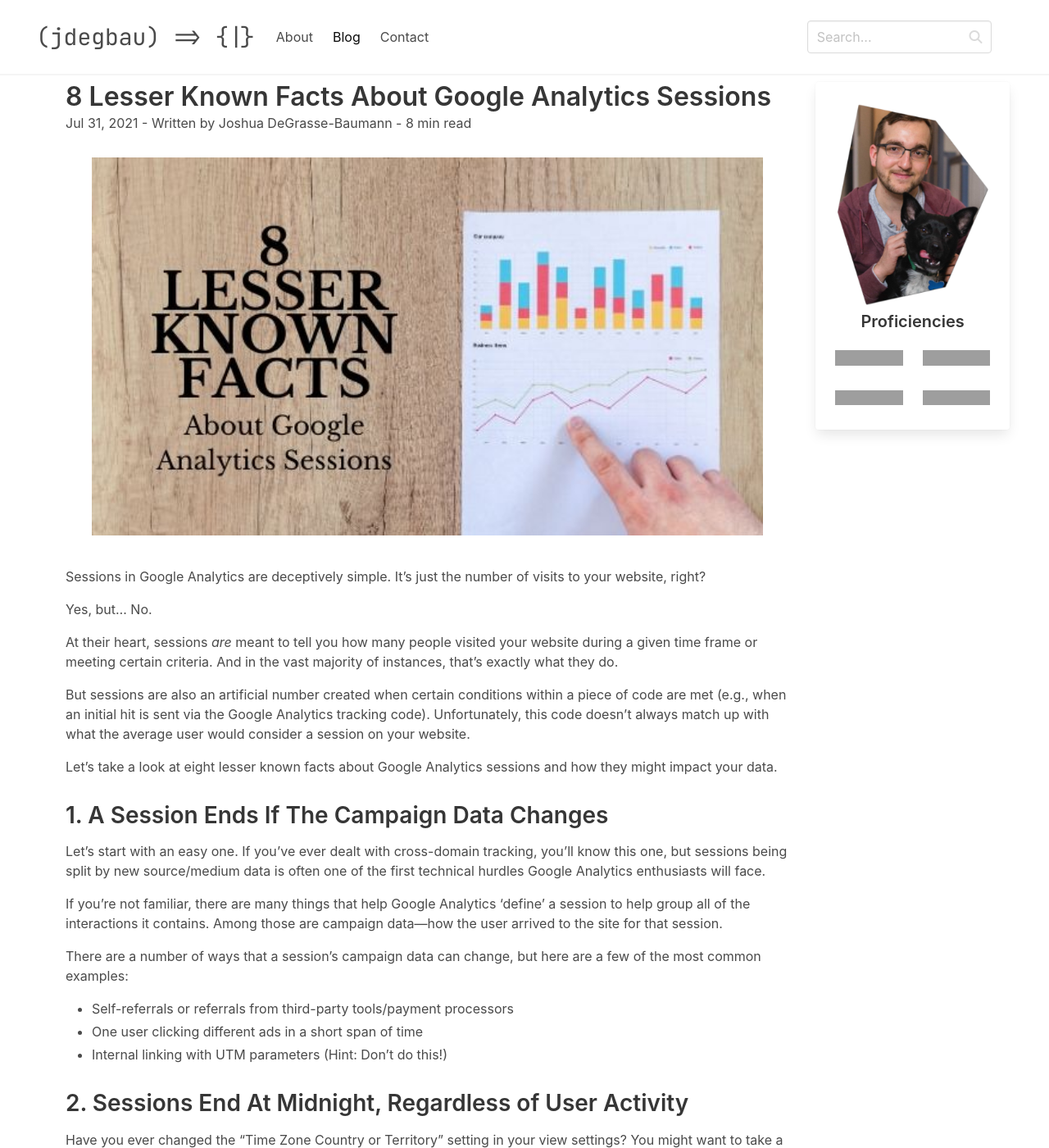
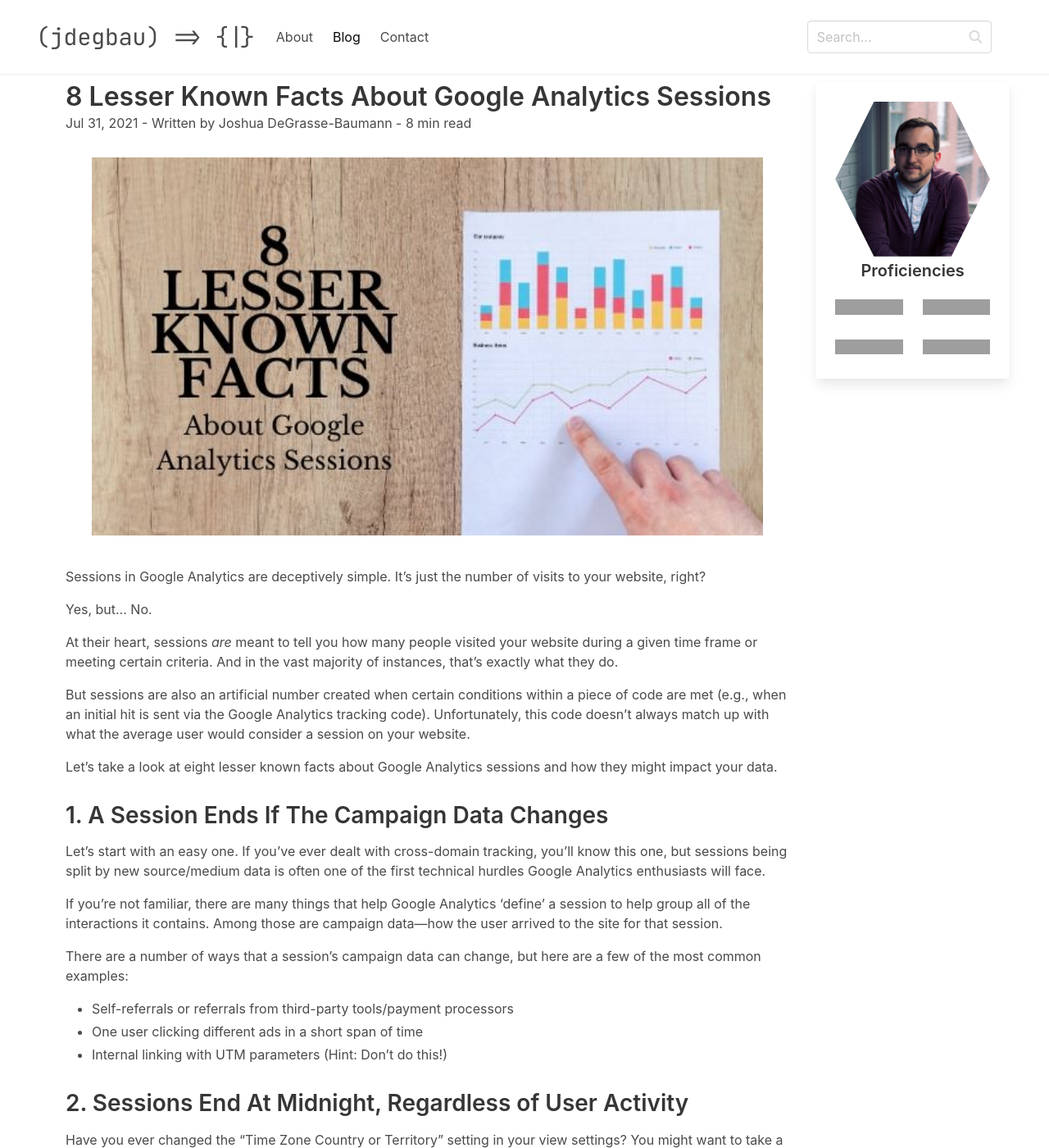
Before and after one commit to jdegbau/jdegbau.github.io, a Jekyll site: the page built from _posts/2021-07-31-lesser-known-ga-facts.md, in a window 1280 px wide and 1400 px high. Shown: the whole window at 82% size. Built offline with Jekyll 4.4.1, drawn with Linux system fonts in a browser that asks for light colours; nearby versions of some CDN libraries; comment, search, counter and statistics services are not loaded; grey boxes are pictures that could not be loaded.

Commit message:
Add CSS for profile photo hexagon

```diff
--- a/_includes/sidebar.html
+++ b/_includes/sidebar.html
@@ -1,6 +1,6 @@
 <div id="sidebar-content" class="card">
     <div class="card-content">
-    <img src="/assets/img/josh-and-bailey-min.png" alt="Josh and Bailey" />
+    <img id="profile-photo" src="/assets/img/joshua-degrasse-baumann.JPG" alt="Josh and Bailey" />
     <p class="title is-5">Proficiencies</p>
     <div class="row columns is-multiline is-vcentered is-mobile">
         <div class="column is-half">
--- a/_sass/main.scss
+++ b/_sass/main.scss
@@ -6,6 +6,10 @@
 #sidebar-content {
   position: sticky;
   top: 95px;
+}
+
+#profile-photo {
+  clip-path: polygon(25% 0%, 75% 0%, 100% 50%, 75% 100%, 25% 100%, 0% 50%);
 }
 
 // Blog Card Overrides
```
Also changed, not shown: assets/img/joshua-degrasse-baumann.JPG (added).
